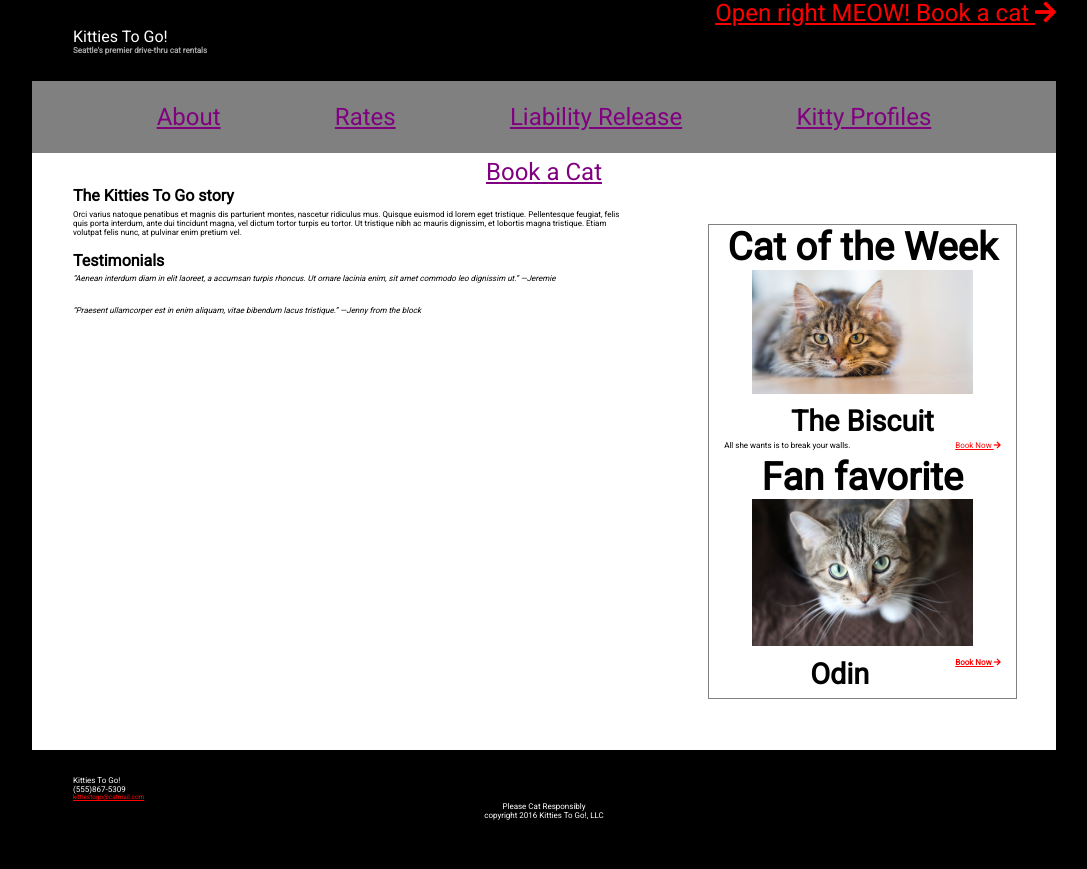
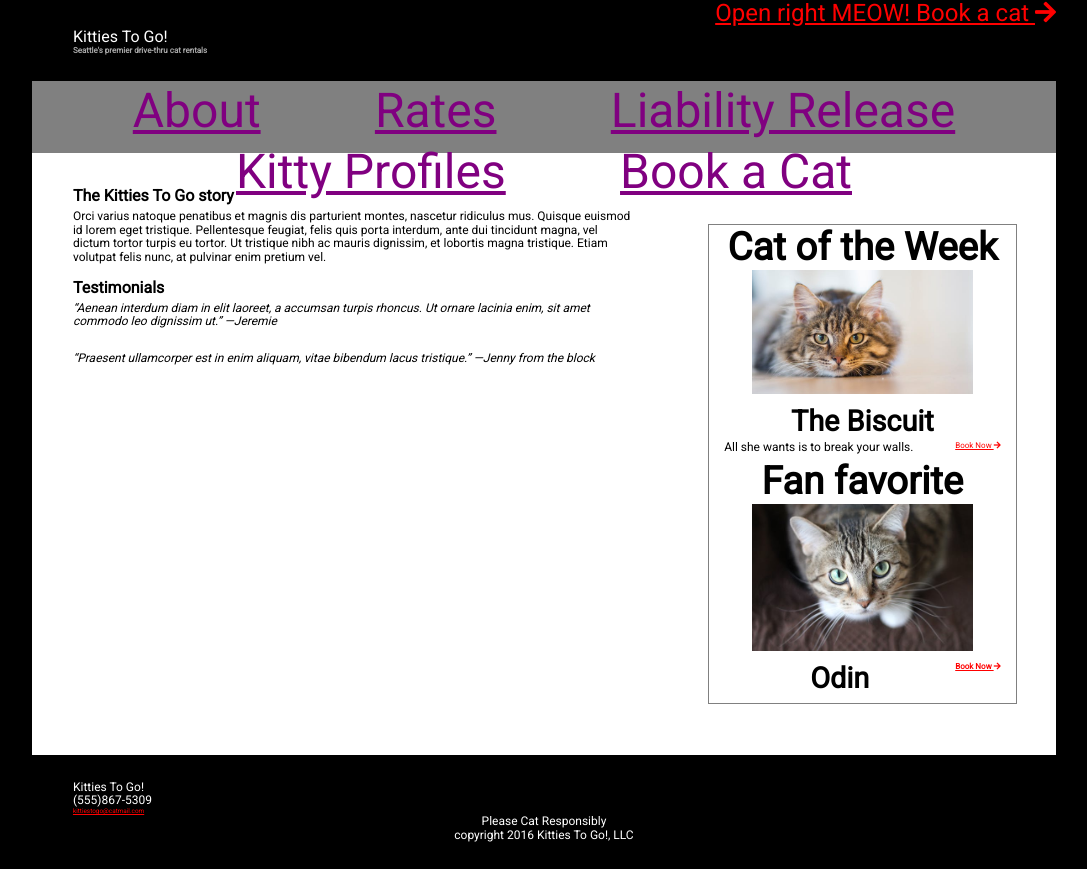
Before and after one commit to jeremieleverich/Class_04_Flex_Box_Practice, a plain HTML site: page index.html in a window 1280 px wide. Shown: the whole page, without its empty margins (96-1183 px from the left). Before the commit the page ends 846 px from the top, so only its background shows below. Drawn offline with Linux system fonts and the light colour scheme.

Commit message:
Updating font size

```diff
--- a/styles/base.css
+++ b/styles/base.css
@@ -18,7 +18,7 @@ h3 {
   padding:.25rem 0;
 }
 p {
-  font-size:.5rem;
+  font-size:.75rem;
 }
 
 main {
@@ -48,14 +48,13 @@ header h6 {
 
 nav {
   background-color:gray;
-  font-size:1em;
   height:1.5em;
   text-align:center;
   margin:0 auto;
 }
 
 nav a:link, nav a:active, nav a:hover, nav a:visited {
-  font-size: .5em;
+  font-size: 1em;
   width:auto;
   display:inline-flex;
   flex: row;
```
